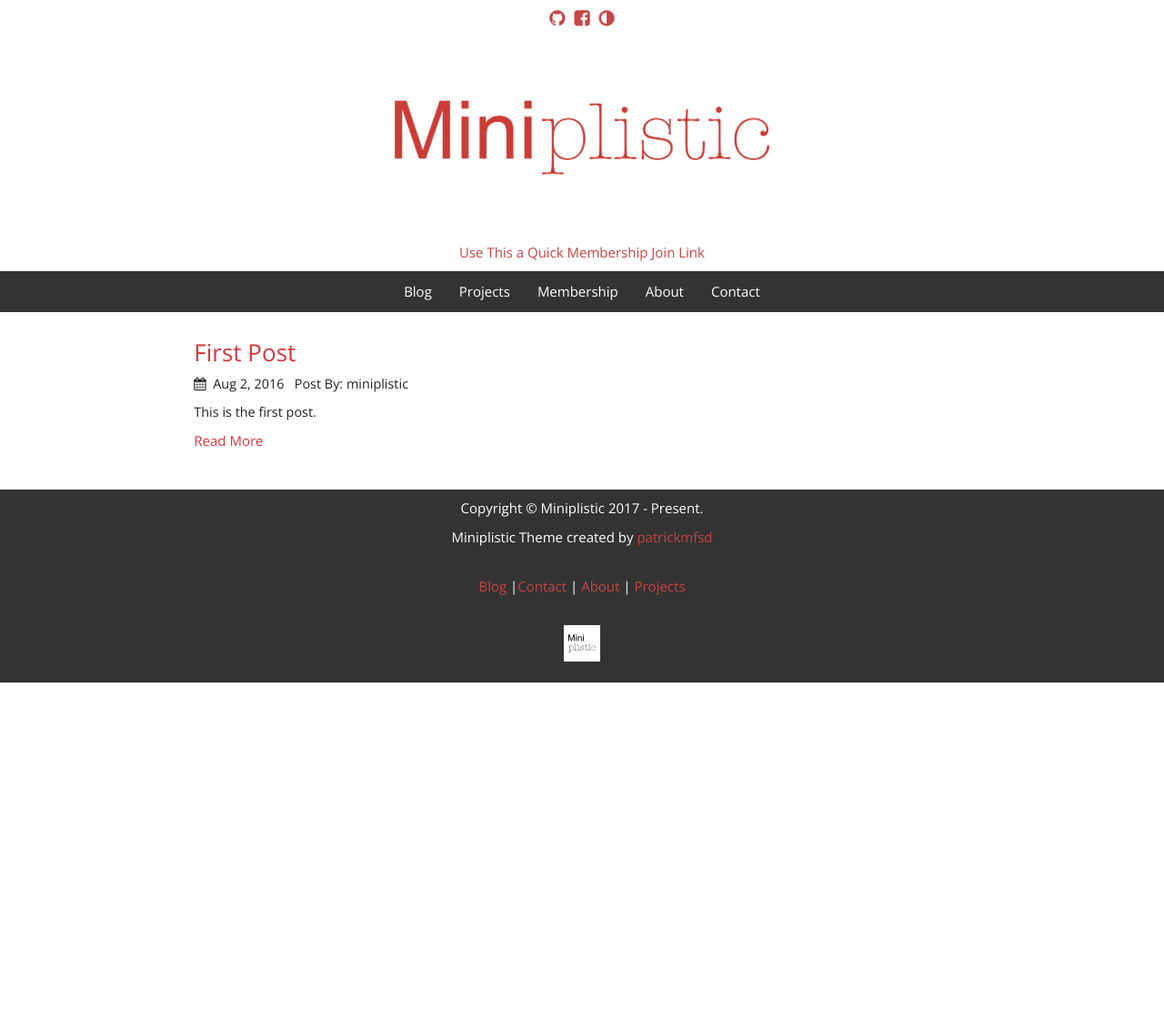
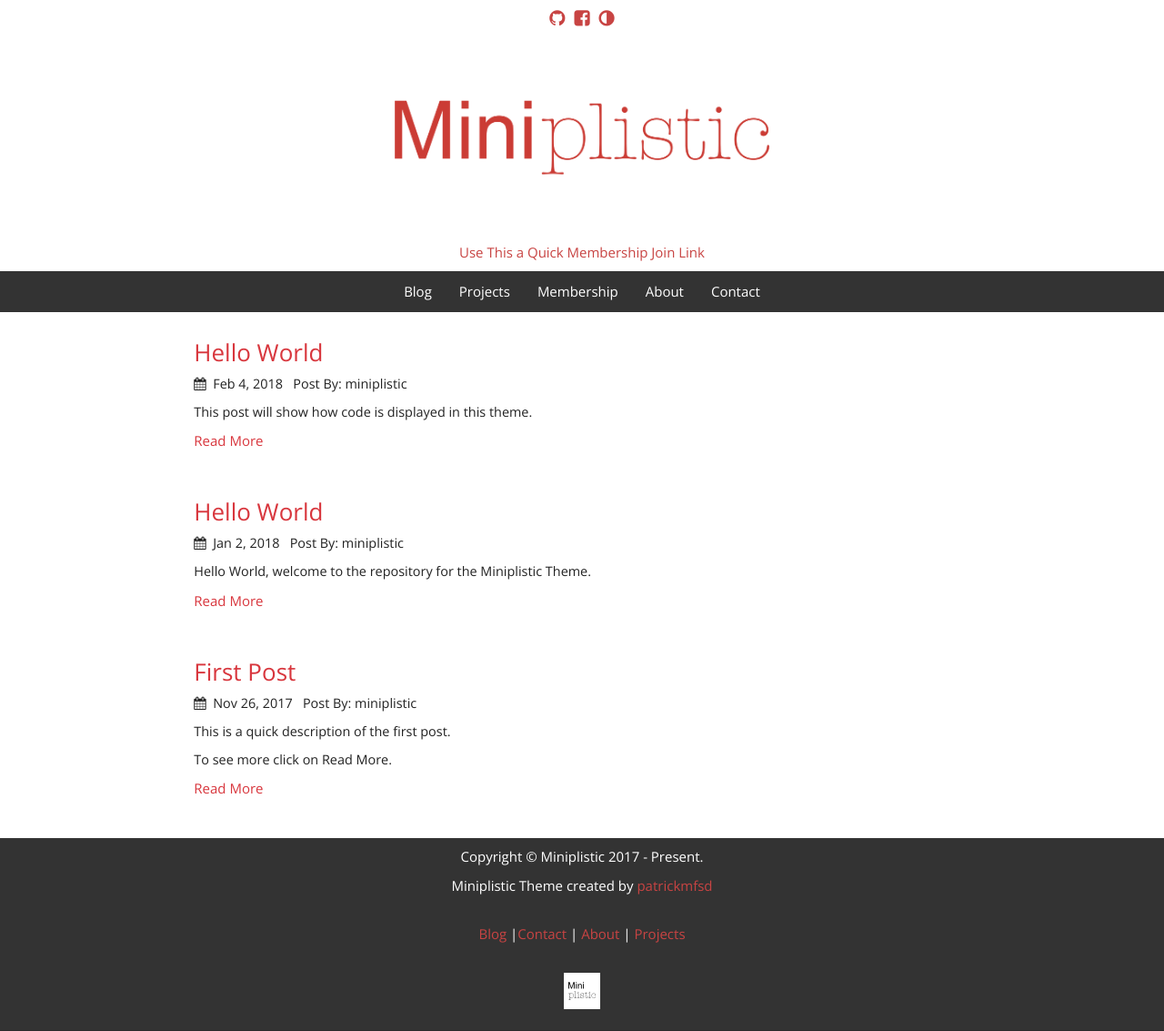
Before and after one commit to patrickmfsd/Miniplistic, a Jekyll site: the page built from index.html, in a window 1280 px wide. Shown: the whole page at 91% size. Built offline with Jekyll 4.4.1, drawn with Linux system fonts in a browser that asks for light colours; nearby versions of some CDN libraries; before the commit the page ends 900 px from its top, so only the background shows below that.

Commit message:
Updated Posts

````diff
--- a/_posts/2016-08-02-First-Post.md
+++ b/_posts/2017-11-26-First-Post.md
@@ -5,13 +5,19 @@ author: miniplistic
 categories: [Blog Post]
 ---
 
-This is the first post.
+This is a quick description of the first post.
+
+To see more click on Read More.
+
 
 <!-- more -->
 
 
 ## Test 1,2,3
 -----
+
+Nulla vitae elit libero, a pharetra augue. Maecenas faucibus mollis interdum. Sed posuere consectetur est at lobortis. Lorem ipsum dolor sit amet, consectetur adipiscing elit. Donec sed odio dui.
+
 
 Vestibulum id ligula porta felis euismod semper. Aenean eu leo quam. Pellentesque ornare sem lacinia quam venenatis vestibulum. Cras justo odio, dapibus ac facilisis in, egestas eget quam. Sed posuere consectetur est at lobortis. Morbi leo risus, porta ac consectetur ac, vestibulum at eros. Donec ullamcorper nulla non metus auctor fringilla. Donec ullamcorper nulla non metus auctor fringilla.
 
--- /dev/null
+++ b/_posts/2018-01-02-Hello-World.md
@@ -0,0 +1,28 @@
+---
+layout: post
+title: Hello World
+author: miniplistic
+categories: [Blog Post]
+---
+
+Hello World, welcome to the repository for the Miniplistic Theme.
+
+
+<!-- more -->
+
+
+## Test 1,2,3
+-----
+
+Welcome to the repository for the Miniplistic Theme.
+
+The theme is designed for Jekyll, a static site generator and uses GitHub Pages for hosting.
+
+Features of the site:
+
+Custom Dark Mode
+Responsive Theme
+Easy Navigation
+Uses Bootstrap
+Uses Font Awesome
+Uses Animate.css
--- /dev/null
+++ b/_posts/2018-02-04-Post-With-Code.md
@@ -0,0 +1,22 @@
+---
+layout: post
+title: Hello World
+author: miniplistic
+categories: [Blog Post]
+---
+
+This post will show how code is displayed in this theme.
+
+<!-- more -->
+
+Here is a simple Hello World in Java
+
+``` public class HelloWorld{
+
+  public static void main(String args[]){
+
+    System.out.println("Hello World !");
+
+  }
+
+} ```
````
